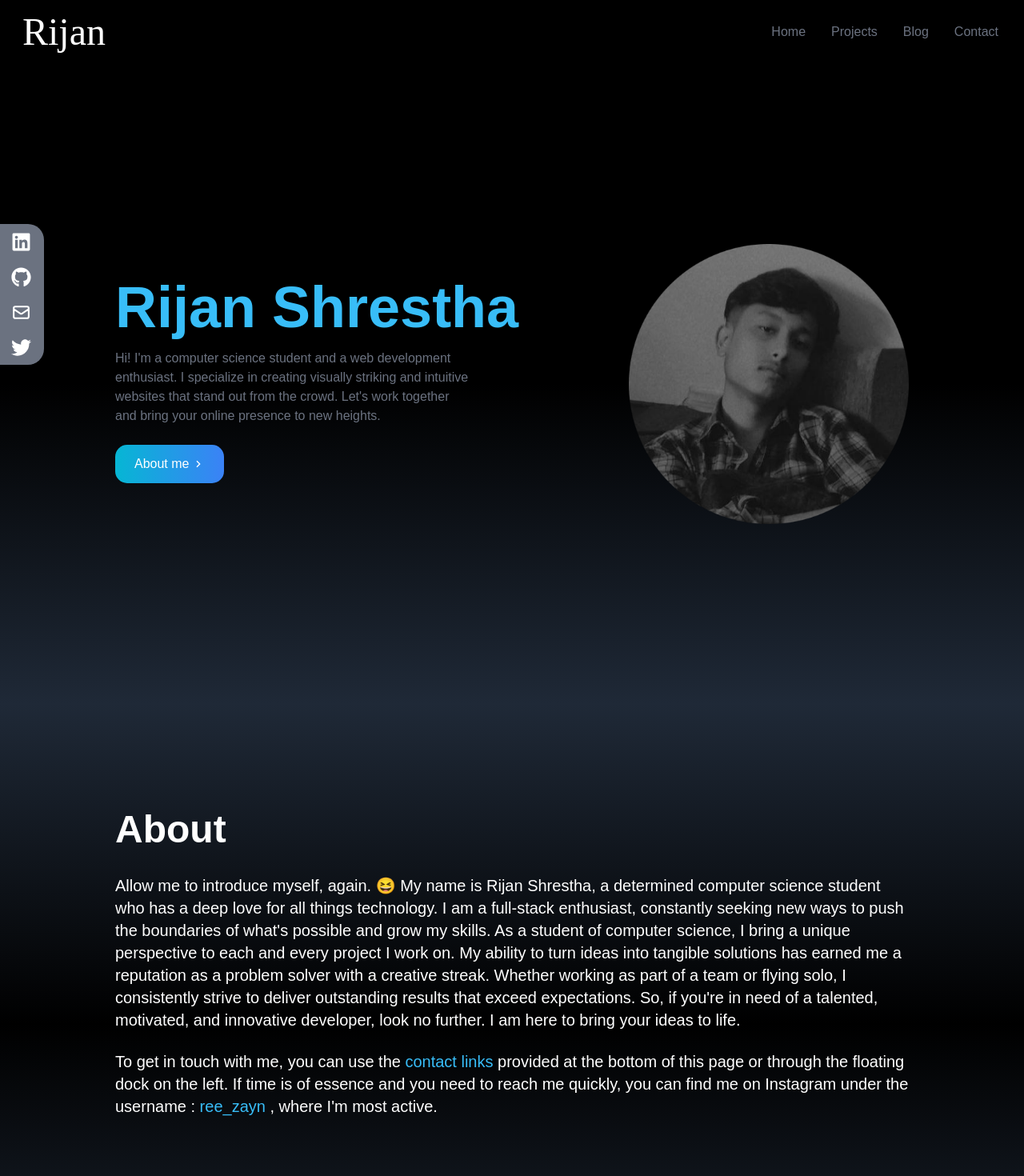
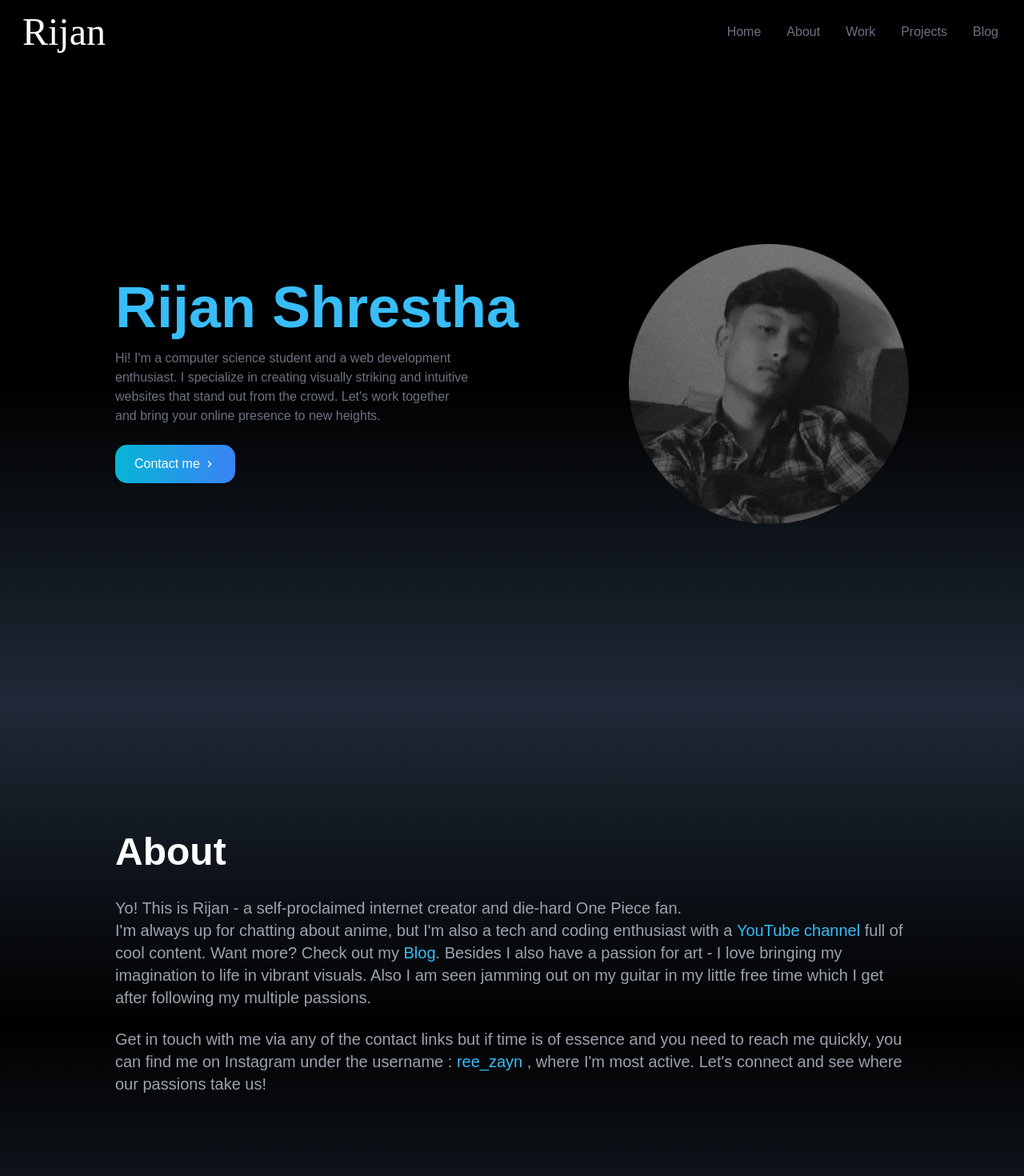
Before and after one commit to reezayn/rijan-portfolio-v2, a React (Create React App) app: page / in a window 1280 px wide. Shown: the top 1470 px of the page at 80% size. Built offline with nearby package versions, Linux system fonts and the light colour scheme.

Commit message:
21 March, 2023

```diff
--- a/src/components/About.jsx
+++ b/src/components/About.jsx
@@ -1,5 +1,5 @@
 import React from "react";
-import { Link } from "react-scroll";
+// import { Link } from "react-scroll";
 
 const About = () => {
   return (
@@ -7,22 +7,25 @@ const About = () => {
       name="about"
       className="w-full h-screen bg-gradient-to-b from-gray-800 via-black to-gray-800 text-white pb-[150px]"
     >
-      <div className="max-w-screen-lg p-4 mx-auto flex flex-col justify-center w-full h-full">
+      <div className="flex flex-col justify-center w-full h-full max-w-screen-lg p-4 mx-auto">
         <div className="pb-8">
           <p className="text-4xl font-bold text-center md:text-left md:text-5xl">
             About
           </p>
         </div>
-
-        <p className="text-xl">
-          Allow me to introduce myself, again. 😆 My name is Rijan Shrestha, a determined computer science student who has a deep love for all things technology. I am a full-stack enthusiast, constantly seeking new ways to push the boundaries of what's possible and grow my skills. As a student of computer science, I bring a unique perspective to each and every project I work on. My ability to turn ideas into tangible solutions has earned me a reputation as a problem solver with a creative streak. Whether working as part of a team or flying solo, I consistently strive to deliver outstanding results that exceed expectations. So, if you're in need of a talented, motivated, and innovative developer, look no further. I am here to bring your ideas to life.
+        <p className="text-base text-gray-400 md:text-lg lg:text-xl">
+        Yo! This is Rijan - a self-proclaimed internet creator and die-hard One Piece fan.
+        <br />
+        I'm always up for chatting about anime, but I'm also a tech and coding enthusiast with a <a href="https://www.instagram.com/ree_zayn/" target="_blank" rel="noreferrer"><button className="cursor-pointer text-sky-400 hover:underline">YouTube channel</button></a> full of cool content. Want more? Check out my <a href="https://www.instagram.com/ree_zayn/" target="_blank" rel="noreferrer"><button className="cursor-pointer text-sky-400 hover:underline">Blog</button></a>. Besides I also have a passion for art - I love bringing my imagination to life in vibrant visuals. Also I am seen jamming out on my guitar in my little free time which I get after following my multiple passions.
+        </p>
+        <br />
+        <p className="text-base text-gray-400 md:text-lg lg:text-xl">
+        Get in touch with me via any of the contact links but if time is of essence and you need to reach me quickly, you can find me on Instagram under the username : <a href="https://www.instagram.com/ree_zayn/" target="_blank" rel="noreferrer"><button className="cursor-pointer text-sky-400 hover:underline">ree_zayn</button></a> , where I'm most active.
+        Let's connect and see where our passions take us!
         </p>
 
-        <br />
 
-        <p className="text-xl">
-        To get in touch with me, you can use the <button className="text-sky-400 cursor-pointer hover:underline"><Link to='contact' smooth duration={500}>contact links</Link></button> provided at the bottom of this page or through the floating dock on the left. If time is of essence and you need to reach me quickly, you can find me on Instagram under the username : <a href="https://www.instagram.com/ree_zayn/" target="_blank" rel="noreferrer"><button className="text-sky-400 cursor-pointer hover:underline">ree_zayn</button></a> , where I'm most active.
-        </p>
+
       </div>
     </div>
   );
--- a/src/components/Home.jsx
+++ b/src/components/Home.jsx
@@ -9,14 +9,14 @@ const Home = () => {
   return (
     <div
       name="home"
-      className="h-screen w-full bg-gradient-to-b from-black via-black to-gray-800"
+      className="w-full h-screen bg-gradient-to-b from-black via-black to-gray-800"
     >
-      <div className="md:h-full max-w-screen-lg mx-auto flex flex-col-reverse items-center justify-between px-4 md:flex-row">
-        <div className="flex flex-col items-center md:items-start justify-center md:h-full">
-          <h1 className="text-4xl sm:text-7xl font-bold text-sky-400">
+      <div className="flex flex-col-reverse items-center justify-between max-w-screen-lg px-4 mx-auto md:h-full md:flex-row">
+        <div className="flex flex-col items-center justify-center md:items-start md:h-full">
+          <h1 className="text-4xl font-bold sm:text-7xl text-sky-400">
             Rijan Shrestha
           </h1>
-          <p className="text-gray-500 py-4 max-w-md text-center md:text-left">
+          <p className="max-w-md py-4 text-center text-gray-500 md:text-left">
             Hi! I'm a computer science student and a web development enthusiast.
             I specialize in creating visually striking and intuitive websites
             that stand out from the crowd. Let's work together and bring your
@@ -24,10 +24,10 @@ const Home = () => {
           </p>
           <div>
             <button className="group flex px-6 py-3 my-2 w-fit text-white items-center bg-gradient-to-r from-cyan-500 to-blue-500 rounded-[15px] cursor-pointer hover:font-[500]">
-              <Link to='about' smooth duration={500}>
-                About me
+              <Link to='contact' smooth duration={500}>
+                Contact me
               </Link>
-              <span className="group-hover:rotate-90 duration-300">
+              <span className="duration-300 group-hover:rotate-90">
                 <RiArrowRightSLine className="ml-1" />
               </span>
             </button>
--- a/src/components/Navbar.jsx
+++ b/src/components/Navbar.jsx
@@ -1,84 +1,127 @@
-import React, { useState } from "react";
+import React, { useState } from 'react'
 // import { FaBars, FaTimes } from "react-icons/fa";
-import { HiBars3BottomRight } from "react-icons/hi2";
-import { GiCrossMark } from "react-icons/gi";
-import { Link } from "react-scroll";
+import { HiBars3BottomRight } from 'react-icons/hi2'
+import { GiCrossMark } from 'react-icons/gi'
+import { Link } from 'react-scroll'
 
 const Navbar = () => {
-  const [nav, setNav] = useState(false);
+  const [nav, setNav] = useState(false)
 
   const links = [
     {
       id: 1,
-      link: "home",
+      link: 'home',
     },
     {
       id: 2,
-      link: "projects",
+      link: 'about',
     },
     {
       id: 3,
-      link: "blog",
+      link: 'work',
+    },
+    {
+      id: 4,
+      link: 'projects',
     },
     // {
-    //   id: 4,
-    //   link: "uses",
+    //   id: 5,
+    //   link: "contact",
     // },
-    {
-      id: 4,
-      link: "contact",
-    },
-  ];
+  ]
 
   return (
     <>
       <div
         id="mainNavDiv"
-        className="flex justify-between items-center w-full h-20 px-4 text-white bg-black"
+        className="flex items-center justify-between w-full h-20 px-4 text-white bg-black"
       >
-        <div>
-          <h1 className="text-5xl font-signature ml-3 cursor-pointer hover:scale-105 duration-200">
-            Rijan
-          </h1>
-        </div>
+        <a href="/">
+          <div>
+            <h1 className="ml-3 text-5xl duration-200 cursor-pointer font-signature hover:scale-105">
+              Rijan
+            </h1>
+          </div>
+        </a>
 
         <ul className="hidden md:flex">
           {links.map(({ id, link }) => (
             <li
               key={id}
-              className="px-4 cursor-pointer capitalize font-medium text-gray-500 hover:scale-110 duration-200 hover:text-white"
+              className="px-4 font-medium text-gray-500 capitalize duration-200 cursor-pointer hover:scale-110 hover:text-white"
             >
               <Link to={link} smooth duration={500}>
                 {link}
               </Link>
             </li>
           ))}
+          <a
+            href="https://rijanshrestha.hashnode.dev/"
+            target="_blank"
+            rel="noreferrer"
+          >
+            <li className="px-4 font-medium text-gray-500 capitalize duration-200 cursor-pointer hover:scale-110 hover:text-white">
+              Blog
+            </li>
+          </a>
+          {/* <a
+            href="https://www.youtube.com/@codehustle"
+            target="_blank"
+            rel="noreferrer"
+          >
+            <li className="px-4 font-medium text-gray-500 capitalize duration-200 cursor-pointer hover:scale-110 hover:text-white">
+              YouTube
+            </li>
+          </a> */}
         </ul>
 
         <div
           onClick={() => setNav(!nav)}
-          className="cursor-pointer mr-4 z-10 text-gray-500 md:hidden"
+          className="z-10 mr-4 text-gray-500 cursor-pointer md:hidden"
         >
           {nav ? <GiCrossMark size={23} /> : <HiBars3BottomRight size={30} />}
         </div>
 
         {nav && (
-          <ul className="flex flex-col justify-center items-center absolute top-0 left-0 w-full h-screen bg-gradient-to-b from-black to-gray-500">
+          <ul className="absolute top-0 left-0 flex flex-col items-center justify-center w-full h-screen bg-gradient-to-b from-black to-gray-500">
             {links.map(({ id, link }) => (
               <li
                 key={id}
                 className="px-4 py-5 text-4xl capitalize cursor-pointer"
               >
-                <Link onClick={() => setNav(!nav)} to={link} smooth duration={500}>
+                <Link
+                  onClick={() => setNav(!nav)}
+                  to={link}
+                  smooth
+                  duration={500}
+                >
                   {link}
                 </Link>
               </li>
             ))}
+            <a
+              href="https://rijanshrestha.hashnode.dev/"
+              target="_blank"
+              rel="noreferrer"
+            >
+              <li className="px-4 py-5 text-4xl capitalize cursor-pointer">
+                Blog
+              </li>
+            </a>
+            {/* <a
+              href="https://www.youtube.com/@codehustle"
+              target="_blank"
+              rel="noreferrer"
+            >
+              <li className="px-4 py-5 text-4xl capitalize cursor-pointer">
+                YouTube
+              </li>
+            </a> */}
           </ul>
         )}
       </div>
     </>
-  );
-};
+  )
+}
 
-export default Navbar;
+export default Navbar
--- a/src/components/SocialLinks.jsx
+++ b/src/components/SocialLinks.jsx
@@ -50,7 +50,7 @@ const SocialLinks = () => {
   ];
 
   return (
-    <div className="hidden lg:flex flex-col top-[35%] left-0 fixed">
+    <div className="hidden base:flex flex-col top-[35%] left-0 fixed">
       <ul>
         {links.map(({id, child, href, style}) => (
           <li
@@ -63,7 +63,7 @@ const SocialLinks = () => {
           >
             <a
               href={href}
-              className="flex justify-between items-center w-full text-white"
+              className="flex items-center justify-between w-full text-white"
               target="_blank"
               rel="noreferrer"
             >
```
Also changed, not shown: src/components/about.txt (added).
